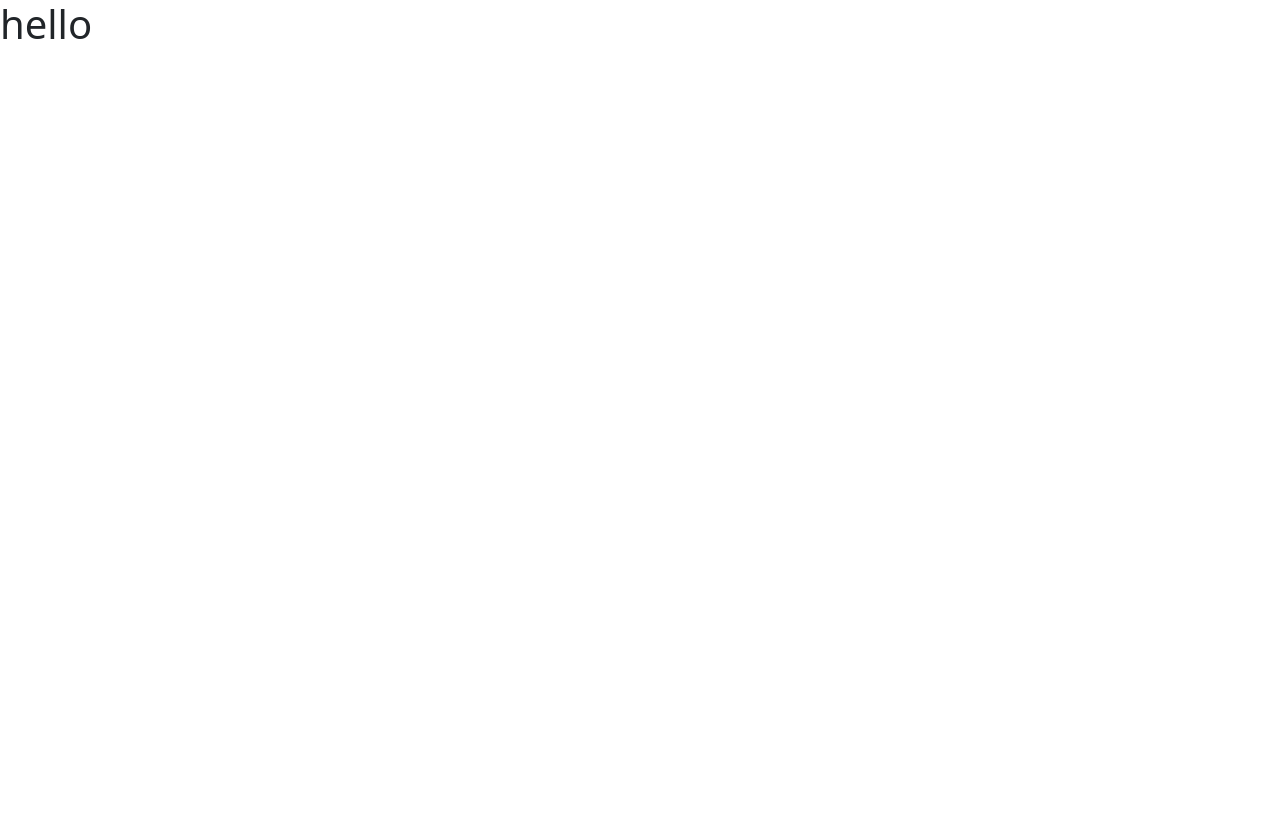
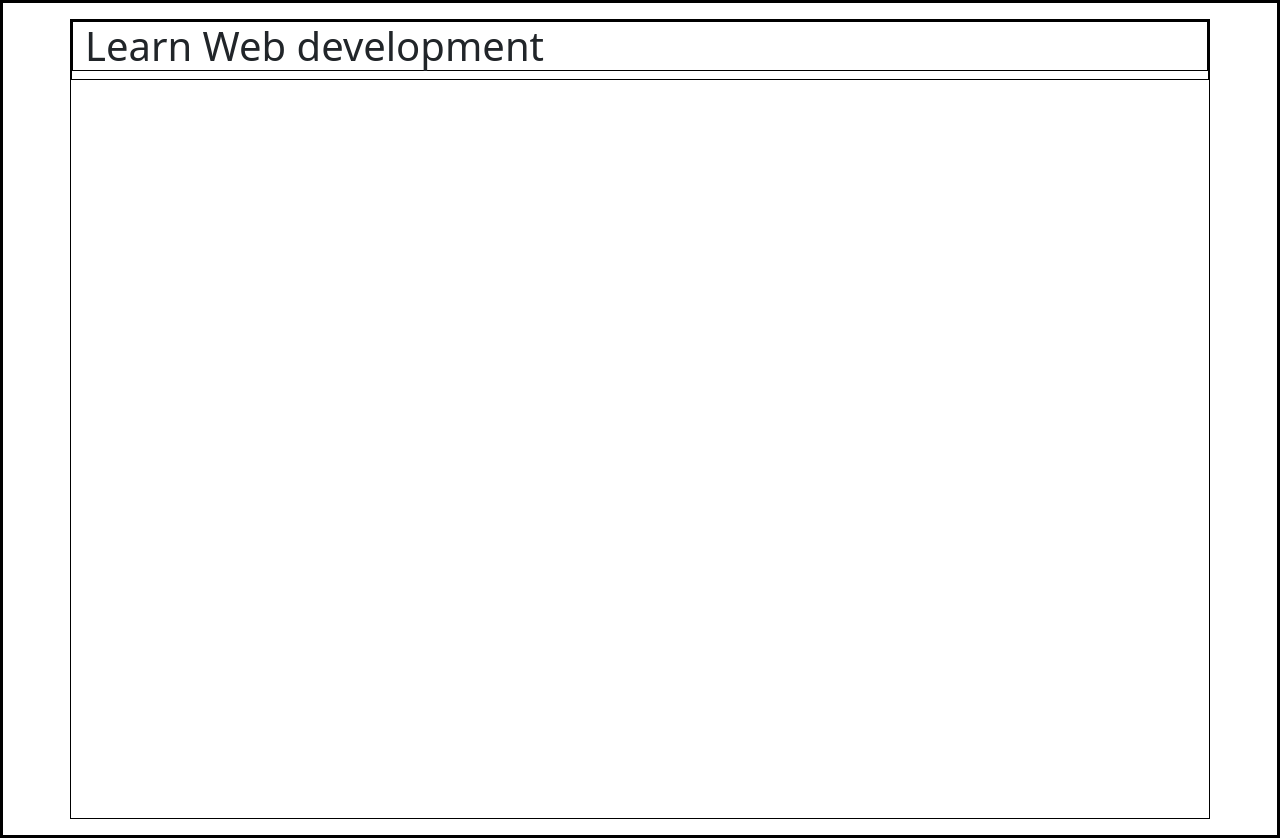
Before and after one commit to CarloMart88/react-use-state, a React (Vite) app: page / in a window 1280 px wide. Before the commit the page ends 800 px from the top, so only its background shows below. Built offline with nearby package versions, Linux system fonts and the light colour scheme.

Commit message:
feat: crete HTML structure in Main.jsx

```diff
--- a/Components/Main.jsx
+++ b/Components/Main.jsx
@@ -0,0 +1,18 @@
+import Button from "../Components/button"
+
+// creo una base HTML per vedere i bottoni
+function Main() {
+  return (
+    <main className="container my-3">
+
+      <div className="row">
+        <h1> Learn Web development</h1>
+      </div>
+
+
+
+    </main>
+  )
+}
+
+export default Main
--- a/Components/button.jsx
+++ b/Components/button.jsx
@@ -0,0 +1,11 @@
+import React from 'react'
+
+function Button() {
+  return (
+    <div>
+
+    </div>
+  )
+}
+
+export default Button
--- a/src/App.jsx
+++ b/src/App.jsx
@@ -1,9 +1,13 @@
+import Main from "../Components/Main"
 
 function App() {
 
 
   return (
-   <h1>hello</h1>
+   <>
+    <Main/>
+   </>
+
   )
 }
 
--- a/src/index.css
+++ b/src/index.css
@@ -0,0 +1,13 @@
+*{
+  margin: 0;
+  padding: 0;
+  box-sizing: border-box;
+  border: 1px solid black;
+}
+
+
+.container{
+
+  height: 800px;
+
+}
```
